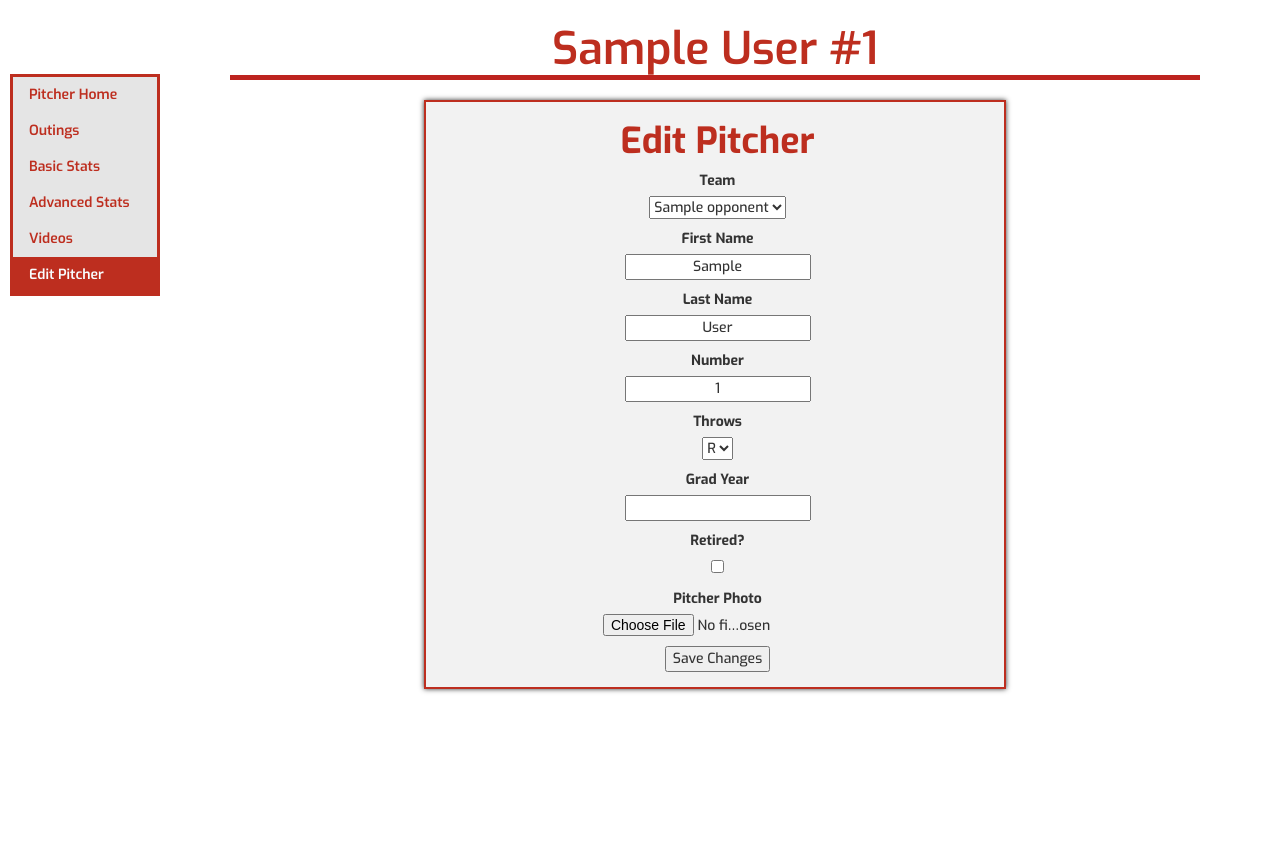
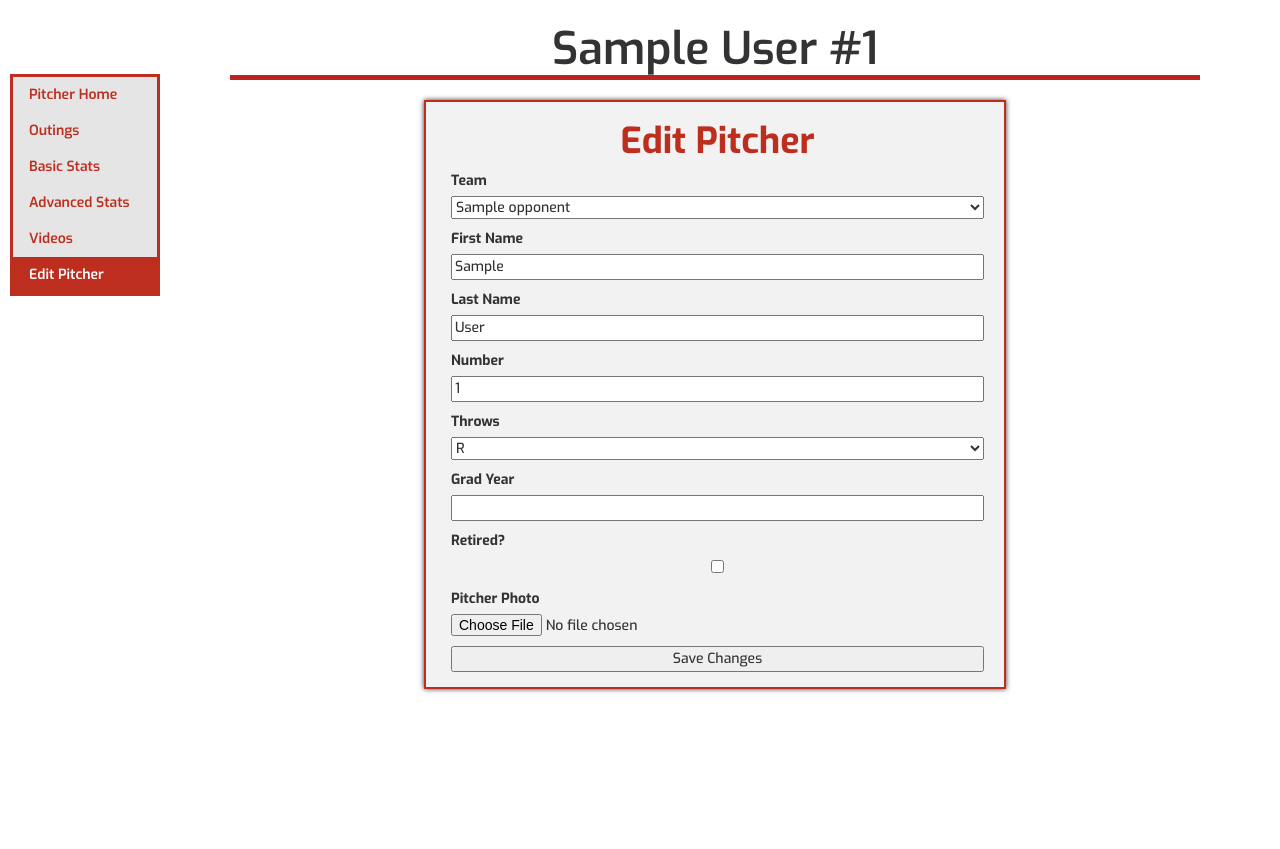
Before and after one commit to ryanloutos/WashU-Bears-Baseball-Website, a Flask app: page /edit_pitcher/1 in a window 1280 px wide. Shown: the part 51-900 px from the top of the page. Run offline with Flask 2, Linux system fonts and the light colour scheme; a user stored in the database is signed in; tables that the repository leaves empty hold one stand-in row (values such as "Sample post"); some libraries are stand-ins or nearby versions.

Commit message:
fixed some css

```diff
--- a/app/static/css/forms.css
+++ b/app/static/css/forms.css
@@ -2,7 +2,7 @@
     color: #bd2e1f;
 }
 
-h1 {
+.form-title {
     text-align: center;
     color: #bd2e1f;
     font-weight: 700;
@@ -12,8 +12,12 @@ h1 {
     font-size: 20px;
 }
 
+p {
+    padding-left: 20px;
+    padding-right: 20px;
+}
+
 .form-container {
-    text-align: center;
     margin-top: 20px;
     margin-left: 20%;
     width: 60%;
@@ -26,8 +30,7 @@ h1 {
 }
 
 input, select, option {
-    text-align: center;
-    /* box-shadow: 0px 0px 1px; */
+    width: 100%;
 }
 
 input[type=number]::-webkit-inner-spin-button,
@@ -52,9 +55,3 @@ a {
 a:hover {
     color: #bd2e1f;
 }
-
-.file-input {
-    width: 170px;
-    margin-left: 30%;
-    margin-right: auto;
-}
--- a/app/templates/main/change_password.html
+++ b/app/templates/main/change_password.html
@@ -8,7 +8,7 @@
 {% block app_content %}
     <div class="no-sidenav">
         <div class="form-container">
-            <h1>Change Password</h1>
+            <h1 class="form-title">Change Password</h1>
             <form method="post" novalidate>
                 {{ form.hidden_tag() }}
                 <p>
--- a/app/templates/main/edit_user.html
+++ b/app/templates/main/edit_user.html
@@ -8,7 +8,7 @@
 {% block app_content %}
     <div class="no-sidenav">
         <div class="form-container">
-            <h1>Edit Username/Email</h1>
+            <h1 class="form-title">Edit Username/Email</h1>
             <form method="post" novalidate>
                 {{ form.hidden_tag() }}
                 <p>
--- a/app/templates/main/login.html
+++ b/app/templates/main/login.html
@@ -8,7 +8,7 @@
 {% block app_content %}
     <div class="no-sidenav">
         <div class="form-container">
-            <h1>Sign In</h1><br>
+            <h1 class="form-title">Sign In</h1><br>
             <form method="post" novalidate>
                 {{ form.hidden_tag() }}
                 <p>
--- a/app/templates/main/register.html
+++ b/app/templates/main/register.html
@@ -8,7 +8,7 @@
 {% block app_content %}
     <div class="no-sidenav">
         <div class="form-container">
-            <h1>New User Account</h1>
+            <h1 class="form-title">New User Account</h1>
             <form method="post">
                 {{ form.hidden_tag() }}
                 <p>
--- a/app/templates/opponent/batter/edit_batter.html
+++ b/app/templates/opponent/batter/edit_batter.html
@@ -8,7 +8,7 @@
 {% block app_content %}
     <div class="no-sidenav">
         <div class="form-container">
-            <h1>
+            <h1 class="form-title">
                 Edit "{{ batter.name() }}"
             </h1>
             <i class="opponent-title">Team: {{ batter.opponent }}</i>
--- a/app/templates/opponent/batter/new_batter.html
+++ b/app/templates/opponent/batter/new_batter.html
@@ -14,7 +14,7 @@
 {% block app_content %}
     <div class="no-sidenav">
         <div class="form-container">
-            <h1>New Batter</h1>
+            <h1 class="form-title">New Batter</h1>
             <form method="post" novalidate>
                 {{ form.hidden_tag() }}
                 <p>
--- a/app/templates/opponent/edit_opponent.html
+++ b/app/templates/opponent/edit_opponent.html
@@ -8,7 +8,7 @@
 {% block app_content %}
     <div class="no-sidenav">
         <div class="form-container">
-            <h1>Edit Opponent</h1>
+            <h1 class="form-title">Edit Opponent</h1>
             <form method="post" enctype="multipart/form-data" novalidate>
                 {{ form.hidden_tag() }}
                 <p>
--- a/app/templates/opponent/new_opponent.html
+++ b/app/templates/opponent/new_opponent.html
@@ -8,7 +8,7 @@
 {% block app_content %}
     <div class="no-sidenav">
         <div class="form-container">
-            <h1>New Team</h1>
+            <h1 class="form-title">New Team</h1>
             <form method="post" enctype="multipart/form-data" novalidate>
                 {{ form.hidden_tag() }}
                 <p>
--- a/app/templates/pitcher/edit_pitcher.html
+++ b/app/templates/pitcher/edit_pitcher.html
@@ -12,7 +12,7 @@
         <div class="form-container">
             <form method="post" enctype="multipart/form-data" novalidate>
                 {{ form.hidden_tag() }} {# Preventing CSRF attacks #}
-                <h1>
+                <h1 class="form-title">
                     Edit Pitcher
                 </h1>
                 <p>
--- a/app/templates/pitcher/new_pitcher.html
+++ b/app/templates/pitcher/new_pitcher.html
@@ -14,7 +14,7 @@
 {% block app_content %}
     <div class="no-sidenav">
         <div class="form-container">
-            <h1>New Pitcher</h1>
+            <h1 class="form-title">New Pitcher</h1>
             <form method="post" novalidate>
                 {{ form.hidden_tag() }} {# Preventing CSRF attacks #}
                 <p>
--- a/app/templates/season/edit_season.html
+++ b/app/templates/season/edit_season.html
@@ -9,7 +9,7 @@
 {% block app_content %}
     <div class="no-sidenav">
         <div class="form-container">
-            <h1>Edit "{{ season }}"</h1>
+            <h1 class="form-title">Edit "{{ season }}"</h1>
             <form method="post" novalidate>
                 {{ form.hidden_tag() }}
                 <p>
--- a/app/templates/season/new_season.html
+++ b/app/templates/season/new_season.html
@@ -8,7 +8,7 @@
 {% block app_content %}
     <div class="no-sidenav">
         <div class="form-container">
-            <h1>New Season</h1>
+            <h1 class="form-title">New Season</h1>
             <form method="post">
                 {{ form.hidden_tag() }}
                 <p>
--- a/app/templates/video/new_video_batter.html
+++ b/app/templates/video/new_video_batter.html
@@ -8,7 +8,7 @@
 {% block app_content %}
     <div class="no-sidenav">
         <div class="form-container">
-            <h1>Post Video</h1>
+            <h1 class="form-title">Post Video</h1>
             <form method="post">
                 {{ form.hidden_tag() }}
                 <p>
@@ -49,7 +49,7 @@
                 </p>
                 <p>
                     {{ form.link.label }}<br>
-                    {{ form.link(size=48) }}<br>
+                    {{ form.link() }}<br>
                     {% for error in form.link.errors %}
                         <span class="errors">[{{ error }}]</span>
                     {% endfor %}
--- a/app/templates/video/new_video_pitcher.html
+++ b/app/templates/video/new_video_pitcher.html
@@ -8,7 +8,7 @@
 {% block app_content %}
     <div class="no-sidenav">
         <div class="form-container">
-            <h1>New Video Pitcher</h1>
+            <h1 class="form-title">New Video Pitcher</h1>
             <form method="post">
                 {{ form.hidden_tag() }}
                 <p>
@@ -27,7 +27,7 @@
                 </p>
                 <p>
                     {{ form.title.label }}<br>
-                    {{ form.title(size=32) }}<br>
+                    {{ form.title() }}<br>
                     {% for error in form.title.errors %}
                         <span class="errors">[{{ error }}]</span>
                     {% endfor %}
@@ -56,7 +56,7 @@
                 </p>
                 <p>
                     {{ form.link.label }}<br>
-                    {{ form.link(size=48) }}<br>
+                    {{ form.link() }}<br>
                     {% for error in form.link.errors %}
                         <span class="errors">[{{ error }}]</span>
                     {% endfor %}
```
